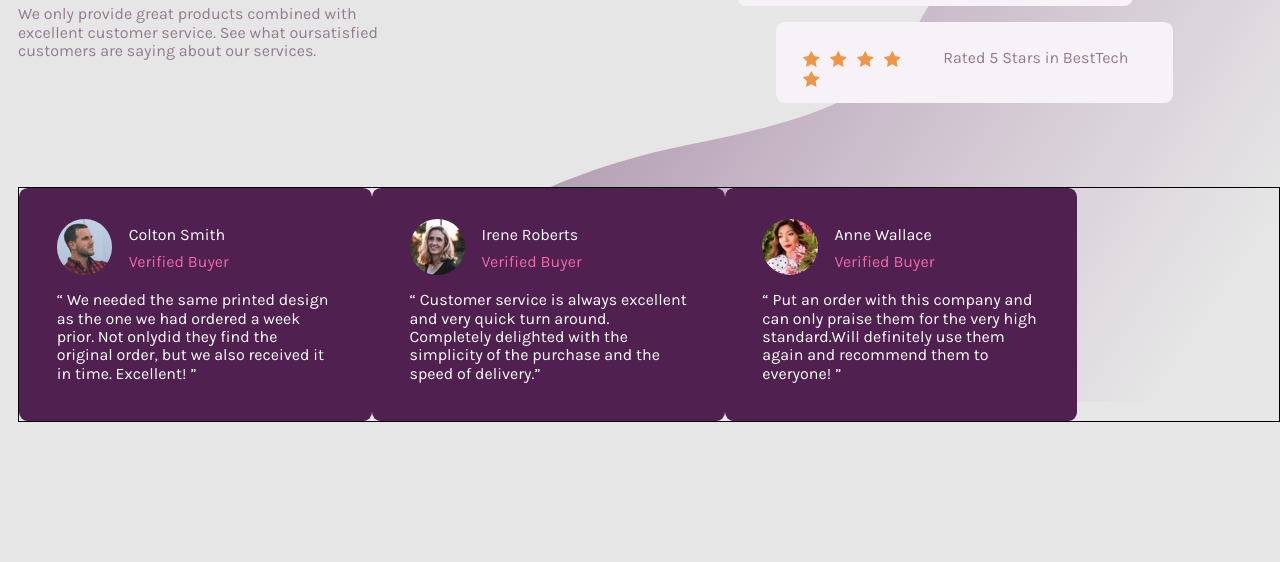
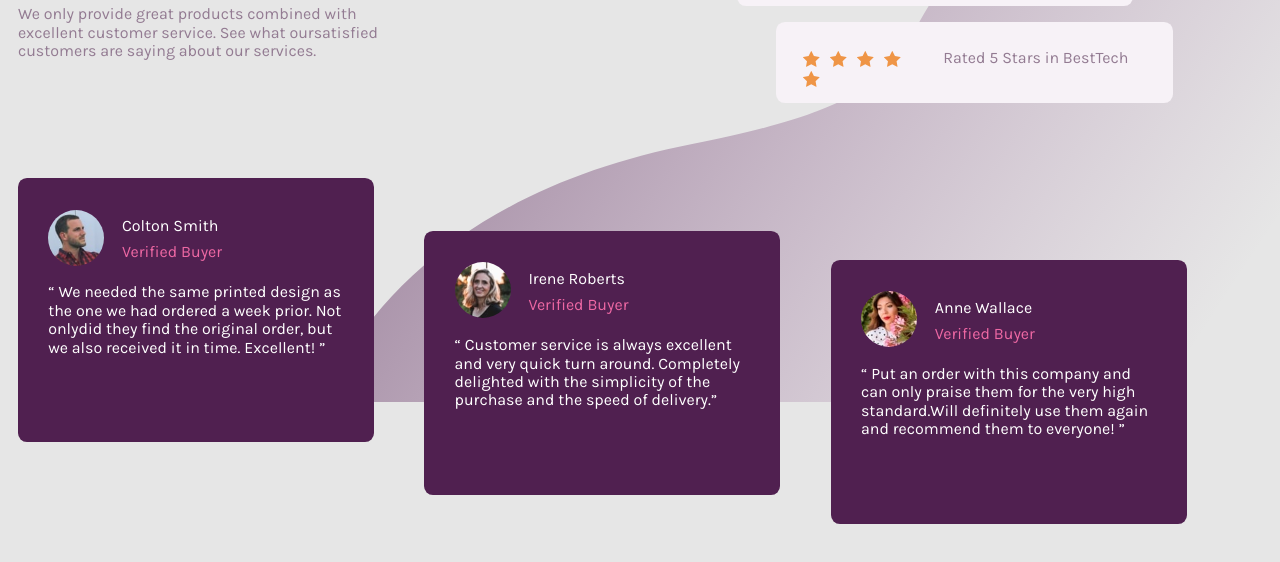
Before and after one commit to Behelit0906/Social-proof-section, a plain HTML site: page index.html in a window 1280 px wide. Shown: the part 398-960 px from the top of the page. Before the commit the page ends 820 px from the top, so only its background shows below. Drawn offline with Linux system fonts and the light colour scheme.

Commit message:
positioning of comment cards

```diff
--- a/css/styles.css
+++ b/css/styles.css
@@ -110,15 +110,15 @@ body {
 .comments-container{
     display: flex;
     position: absolute;
-    border: 1px solid black;
-    bottom: -2.5%;
+    height: 60%;
+    bottom: -32%;
 }
 
 .comment-card{
-    width: 28%;
-
-    padding-left: 3%;
-    padding-right: 3%;
+    width: 28.2%;
+    height: 55%;
+    padding-left: 2.4%;
+    padding-right: 2.4%;
     padding-top: 2.5%;
     padding-bottom: 3%;
     border-radius: 0.7vw;
@@ -131,8 +131,8 @@ body {
 }
 
 .user-photo{
-    width: 20%;
-    height: 20%;
+    width: 19%;
+    height: 19%;
     border-radius: 100%;
 }
 
@@ -146,3 +146,15 @@ body {
     margin: 0;
     margin-bottom: 8%;
 }
+
+.comment-2{
+    position: relative;
+    left: 4%;
+    top: 11%;
+}
+
+.comment-3{
+    position: relative;
+    left: 8%;
+    top: 17%;
+}
--- a/index.html
+++ b/index.html
@@ -69,7 +69,7 @@
                     </div>
                 </article>
 
-                <article class="comment-card">
+                <article class="comment-card comment-2">
                     <header class="comment-card-header">
                         <img class="user-photo" src="assets/images/image-irene.jpg" alt="user-photo">
                         <div class="user-name-container">
@@ -82,7 +82,7 @@
                     </div>
                 </article>
 
-                <article class="comment-card">
+                <article class="comment-card comment-3">
                     <header class="comment-card-header">
                         <img class="user-photo" src="assets/images/image-anne.jpg" alt="user-photo">
                         <div class="user-name-container">
```
